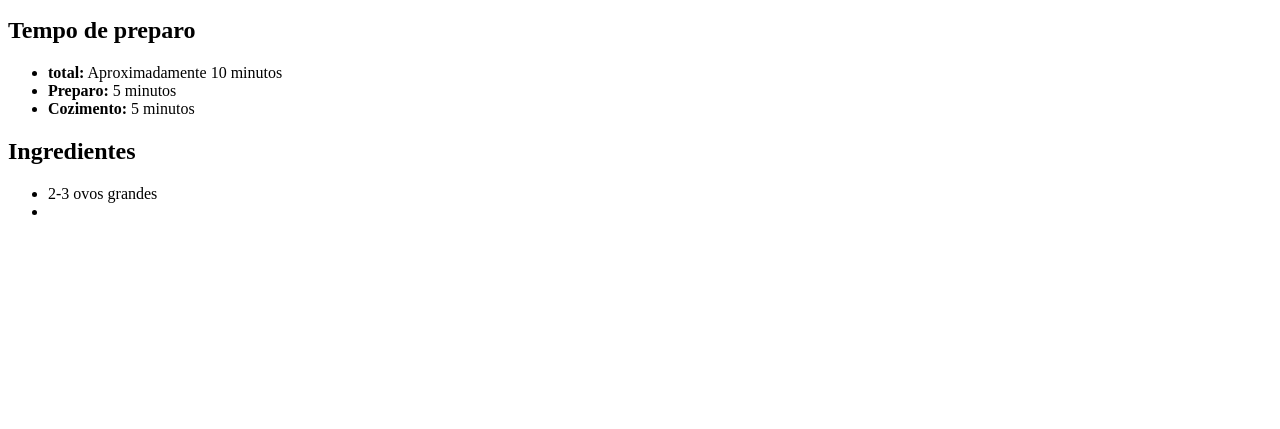
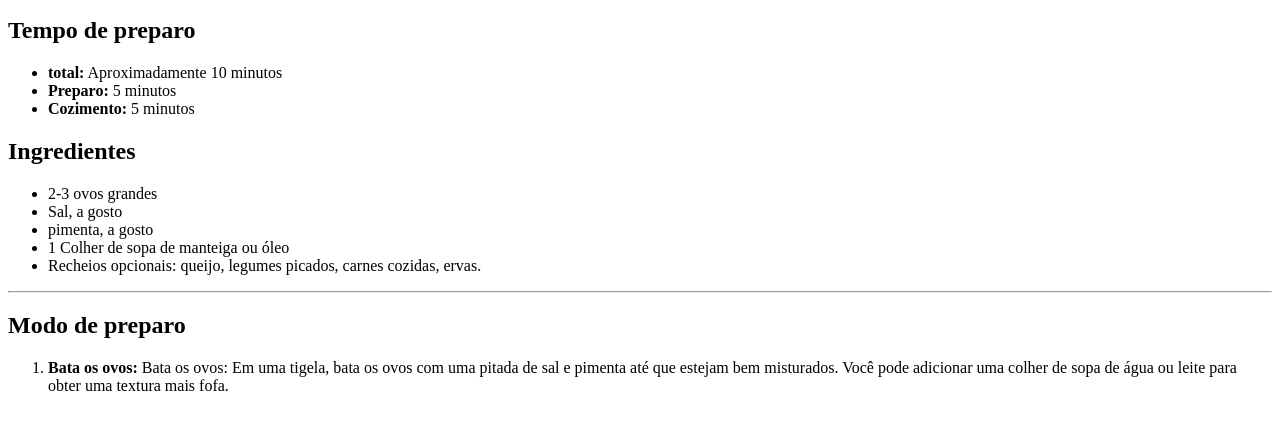
Before and after one commit to Leonardo22417/receitas, a plain HTML site: page index.html in a window 1280 px wide. Shown: the part 127-556 px from the top of the page. Drawn offline with Linux system fonts and the light colour scheme.

Commit message:
quarto commit do HTML

```diff
--- a/index.html
+++ b/index.html
@@ -32,8 +32,22 @@
 
             <ul>
                 <li>2-3 ovos grandes</li>
-                <li></li>
+                <li>Sal, a gosto</li>
+                <li>pimenta, a gosto</li>
+                <li>1 Colher de sopa de manteiga ou óleo</li>
+                <li>Recheios opcionais: queijo, legumes picados, carnes cozidas, ervas.</li>
             </ul>
+        </div>
+        <hr>
+
+        <div>
+            <h2>Modo de preparo</h2>
+
+            <ol>
+                <li>
+                    <strong>Bata os ovos:</strong> Bata os ovos: Em uma tigela, bata os ovos com uma pitada de sal e pimenta até que estejam bem misturados. Você pode adicionar uma colher de sopa de água ou leite para obter uma textura mais fofa.
+                </li>
+            </ol>
         </div>
     </div>
 </body>
```
